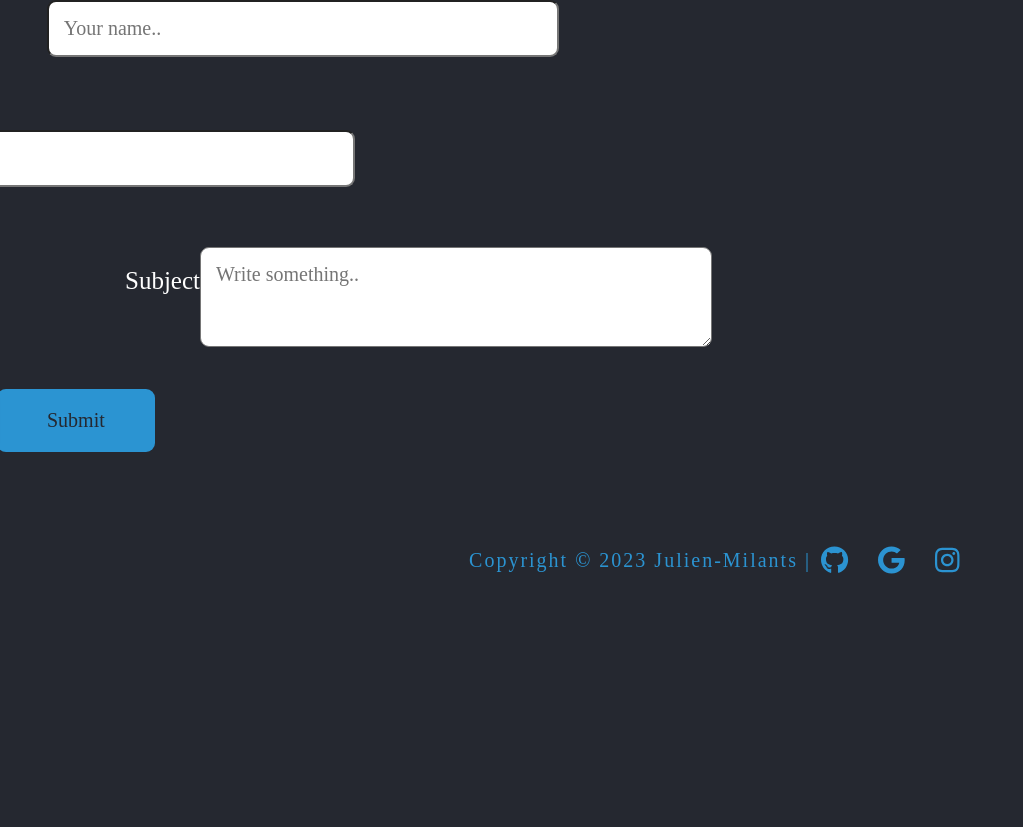
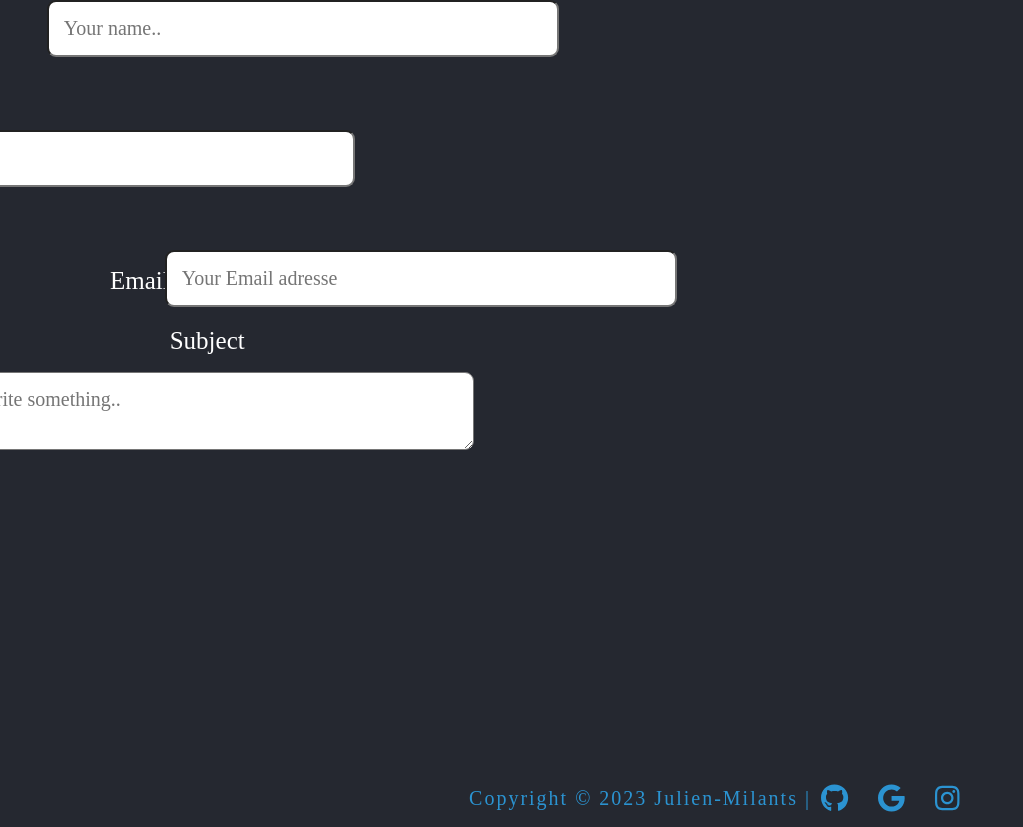
Before and after one commit to NapoTwiixe306/React-Portfolio, a React (Create React App) app: page / in a window 1280 px wide. Shown: the part 2599-3426 px from the top of the page, without its empty margins (0-1023 px from the left). Before the commit the page ends 3188 px from the top, so only its background shows below. Built offline with nearby package versions, Linux system fonts and the light colour scheme.

Commit message:
php de ta mère la pute fdp de merde

```diff
--- a/src/App.css
+++ b/src/App.css
@@ -437,12 +437,29 @@ header .navigation li a {
   font-size: 25px;
 }
 
+.mail{
+  position: relative;
+  bottom: -550px;
+  left: 30px;
+  width: 40%;
+  font-size: 20px;
+  border-radius: 9px;
+  padding: 15px;
+}
+
+.mail1{
+  position: relative;
+  top: 610px;
+  float: left;
+  left: 110px;
+  font-size: 25px;
+}
+
 .text{
   position: relative;
-  bottom: -590px;
-  left: 125px;
+  bottom: -715px;
+  left: -685px;
   width: 40%;
-  height: 100px;
   font-size: 20px;
   border-radius: 9px;
   padding: 15px;
@@ -450,16 +467,17 @@ header .navigation li a {
 
 .text1{
   position: relative;
-  top: 610px;
+  top: 670px;
   float: left;
-  left: 125px;
+  left: 110px;
   font-size: 25px;
 }
 
+
 .button{
   position: relative;
-  bottom: -670px;
-  left: -590px;
+  bottom: -790px;
+  right: 1405px;
   border-radius: 9px;
   background-color: var(--first-color); /* Green */
   border: none;
@@ -494,7 +512,7 @@ header .navigation li a {
   position: relative;
   margin-top: 1rem;
   padding: 1rem;
-  bottom: -700px;
+  bottom: -900px;
   left: 0;
   width: 100%;
   height: -10px;
--- a/src/components/Contact.jsx
+++ b/src/components/Contact.jsx
@@ -9,11 +9,13 @@ const Contact = () => {
                 <h1 className="contact-title">Contact</h1>
             </div>
             <div className="cont" id="Contact">
-                <form>
+                <form action="./send-main.php">
                     <label for="fname" className="name1">First Name</label>
                     <input type="text" id="fname" name="firstname" placeholder="Your name.." className="name"/>
                     <label for="lname" className="lname1">Last Name</label>
                     <input type="text" id="lname" name="lastname" placeholder="Your last name.." className="lname" />
+                    <label for="email" className="mail1">Email</label>
+                    <input id="email" name="subject" placeholder="Your Email adresse" className="mail"/>
                     <label for="subject" className="text1">Subject</label>
                     <textarea id="subject" name="subject" placeholder="Write something.." className="text"></textarea>
                     <input type="submit" value="Submit"className="button"/>
```
Also changed, not shown: mail.txt (added), 1 other file (tests, documents, lock files or other folders).
